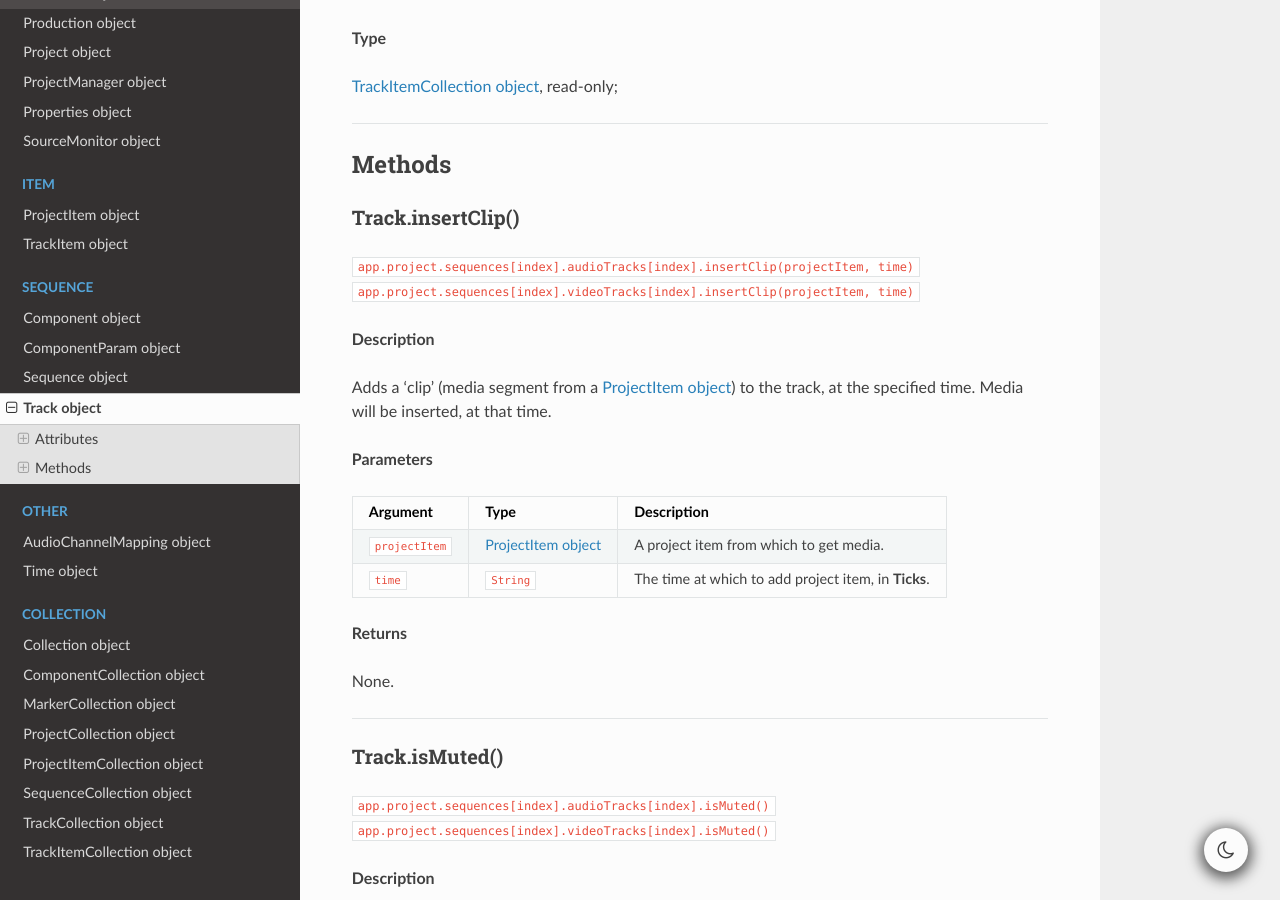
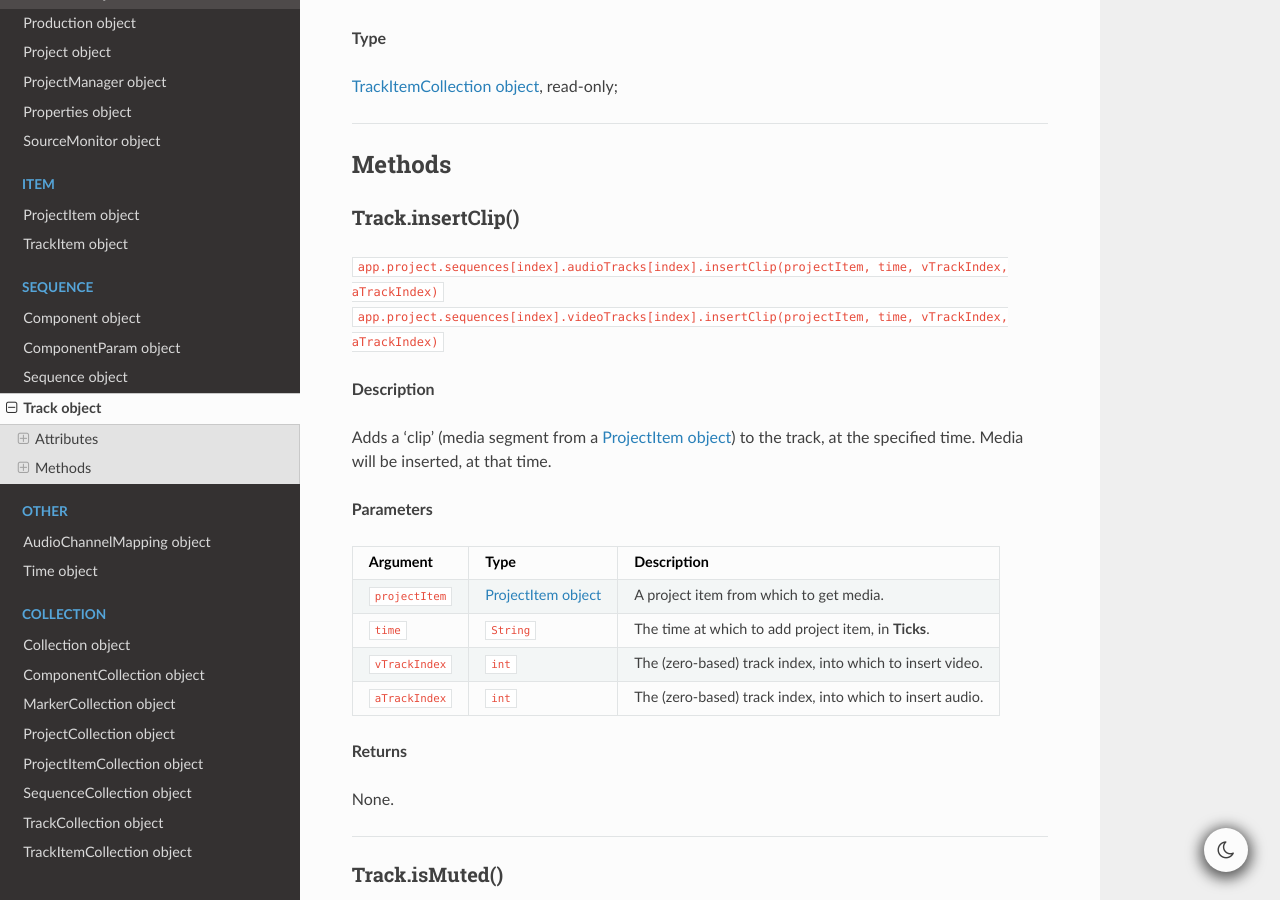
Before and after one commit to docsforadobe/premiere-scripting-guide, a Sphinx documentation site: the page built from docs/sequence/track.rst, in a window 1280 px wide and 900 px high, scrolled down 1969 px. Built offline with Sphinx 7.4.7 and the Read the Docs theme 2.0.0, drawn with Linux system fonts in a browser that asks for light colours.

Commit message:
Minor documentation updates
Squelched some .rst warnings about titles, added optional params to track.insertClip().

```diff
--- a/docs/conf.py
+++ b/docs/conf.py
@@ -69,7 +69,7 @@ release = u'22.5'
 #
 # This is also used if you do content translation via gettext catalogs.
 # Usually you set "language" from the command line for these cases.
-language = None
+language = "en"
 
 
 highlight_language = "javascript"
--- a/docs/sequence/track.rst
+++ b/docs/sequence/track.rst
@@ -117,8 +117,8 @@ Methods
 Track.insertClip()
 *********************************************
 
-|   ``app.project.sequences[index].audioTracks[index].insertClip(projectItem, time)``
-|   ``app.project.sequences[index].videoTracks[index].insertClip(projectItem, time)``
+|   ``app.project.sequences[index].audioTracks[index].insertClip(projectItem, time, vTrackIndex, aTrackIndex)``
+|   ``app.project.sequences[index].videoTracks[index].insertClip(projectItem, time, vTrackIndex, aTrackIndex)``
 
 **Description**
 
@@ -131,6 +131,8 @@ Argument          Type                 Description
 ================  ===================  =======================
 ``projectItem``   :ref:`projectItem`   A project item from which to get media.
 ``time``          ``String``           The time at which to add project item, in **Ticks**.
+``vTrackIndex``   ``int``              The (zero-based) track index, into which to insert video.
+``aTrackIndex``   ``int``              The (zero-based) track index, into which to insert audio.
 ================  ===================  =======================
 
 **Returns**
```
Also changed, not shown: docs/item/projectitem.rst (+10 -6 lines).
